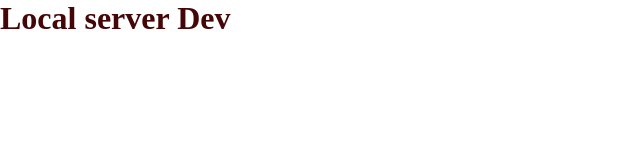
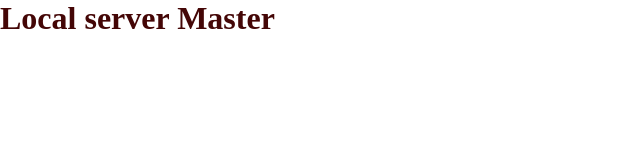
Before and after one commit to mayank31793/git-tutorial, a plain HTML site: page index.html in a window 1280 px wide. Shown: the whole page, without its empty margins (0-640 px from the left). Drawn offline with Linux system fonts and the light colour scheme.

Commit message:
Update index.html

```diff
--- a/index.html
+++ b/index.html
@@ -7,6 +7,6 @@
     <link rel="stylesheet" href="style.css" />
 </head>
 <body>
-    <h1>Local server Dev</h1>
+    <h1>Local server Master</h1>
 </body>
 </html>
```
